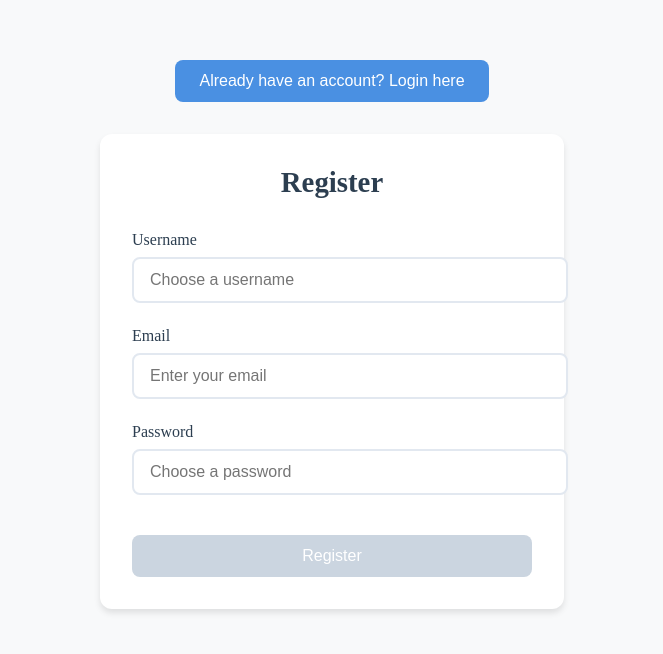
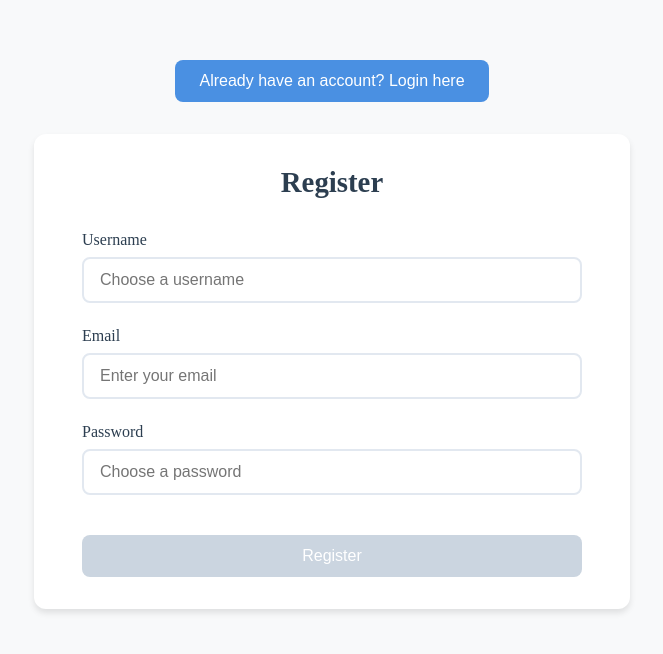
Before and after one commit to kaamyashinde/Working-Calculator, a Vue app in the folder calculator-frontend/: page /register in a window 1280 px wide. Shown: the part 106-760 px from the top of the page, without its empty margins (308-971 px from the left). Built offline with nearby package versions, Linux system fonts and the light colour scheme.

Commit message:
fix padding

```diff
--- a/calculator-frontend/src/stores/userInfo.ts
+++ b/calculator-frontend/src/stores/userInfo.ts
@@ -16,7 +16,7 @@ export const saveUserInfo = defineStore('userInfo', () => {
     savedMessage.value = message
     console.log(savedEmail.value, savedMessage.value, savedName.value)
 
-    const response = await axios.get('http://localhost:3000/status')
+    const response = await axios.get('http://localhost:5170/status')
     if (response.data == true) {
       statusMessage.value = 'Success: Your review has been submitted!'
     } else {
--- a/calculator-frontend/src/views/Forms.vue
+++ b/calculator-frontend/src/views/Forms.vue
@@ -100,11 +100,11 @@ export default {
 
 #formContainer {
   background: white;
-  padding: 2rem;
+  padding: 2rem 3rem;
   border-radius: 12px;
   box-shadow: 0 4px 6px rgba(0, 0, 0, 0.1);
   width: 100%;
-  max-width: 500px;
+  max-width: 600px;
 }
 
 #formTitle {
@@ -121,6 +121,7 @@ h1 {
 
 .form-group {
   margin-bottom: 1.5rem;
+  width: 100%;
 }
 
 label {
@@ -138,6 +139,7 @@ textarea {
   border-radius: 8px;
   font-size: 1rem;
   transition: all 0.3s ease;
+  box-sizing: border-box;
   font-family: inherit;
 }
 
--- a/calculator-frontend/src/views/Login.vue
+++ b/calculator-frontend/src/views/Login.vue
@@ -125,11 +125,11 @@ export default {
 
 #formContainer {
   background: white;
-  padding: 2rem;
+  padding: 2rem 3rem;
   border-radius: 12px;
   box-shadow: 0 4px 6px rgba(0, 0, 0, 0.1);
   width: 100%;
-  max-width: 400px;
+  max-width: 500px;
 }
 
 #formTitle {
@@ -146,6 +146,7 @@ h1 {
 
 .form-group {
   margin-bottom: 1.5rem;
+  width: 100%;
 }
 
 label {
@@ -162,6 +163,7 @@ input {
   border-radius: 8px;
   font-size: 1rem;
   transition: all 0.3s ease;
+  box-sizing: border-box;
 }
 
 input:focus {
--- a/calculator-frontend/src/views/Register.vue
+++ b/calculator-frontend/src/views/Register.vue
@@ -104,11 +104,11 @@ export default {
 
 #formContainer {
   background: white;
-  padding: 2rem;
+  padding: 2rem 3rem;
   border-radius: 12px;
   box-shadow: 0 4px 6px rgba(0, 0, 0, 0.1);
   width: 100%;
-  max-width: 400px;
+  max-width: 500px;
 }
 
 #formTitle {
@@ -125,6 +125,7 @@ h1 {
 
 .form-group {
   margin-bottom: 1.5rem;
+  width: 100%;
 }
 
 label {
@@ -141,6 +142,7 @@ input {
   border-radius: 8px;
   font-size: 1rem;
   transition: all 0.3s ease;
+  box-sizing: border-box;
 }
 
 input:focus {
```
